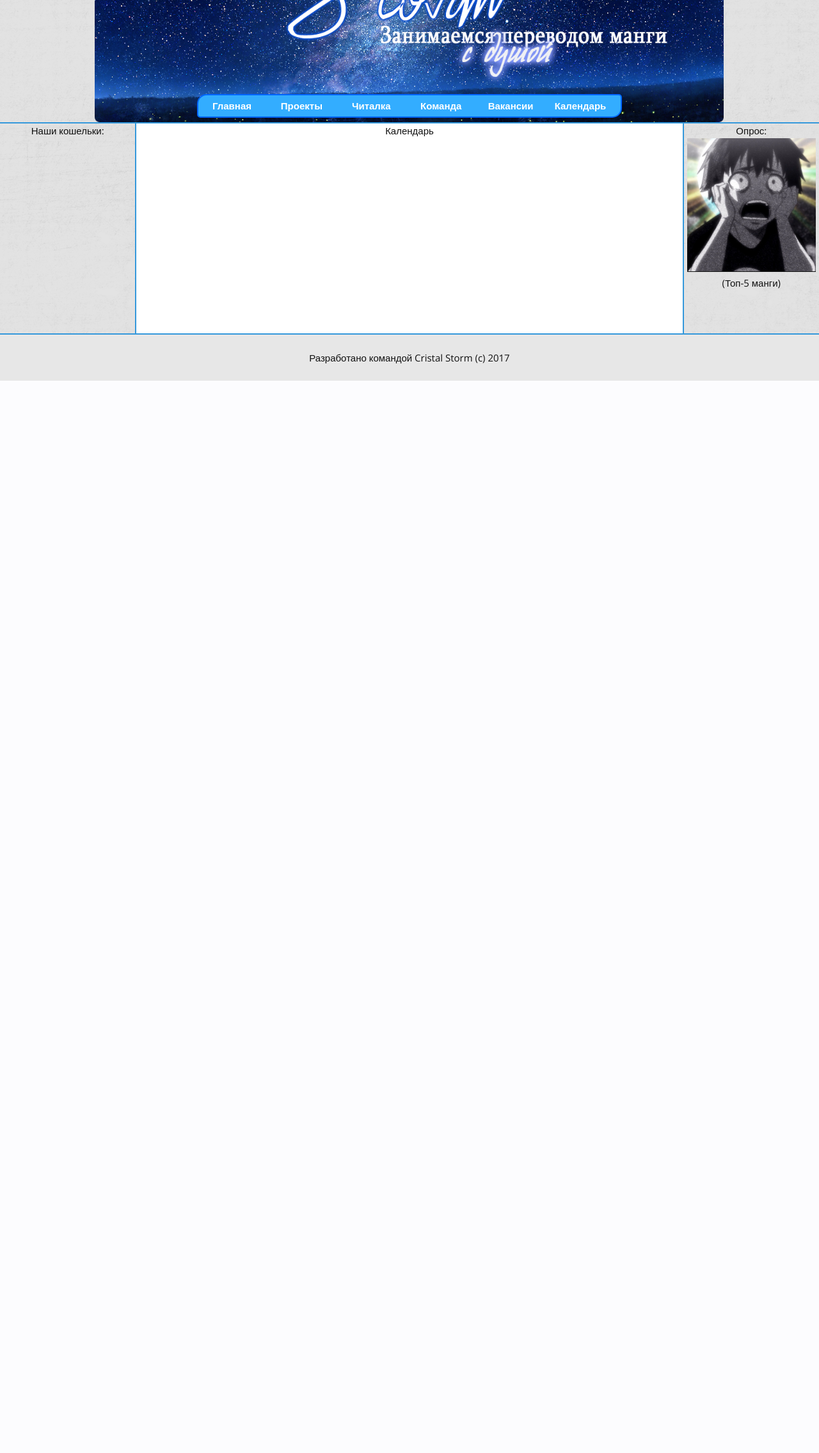
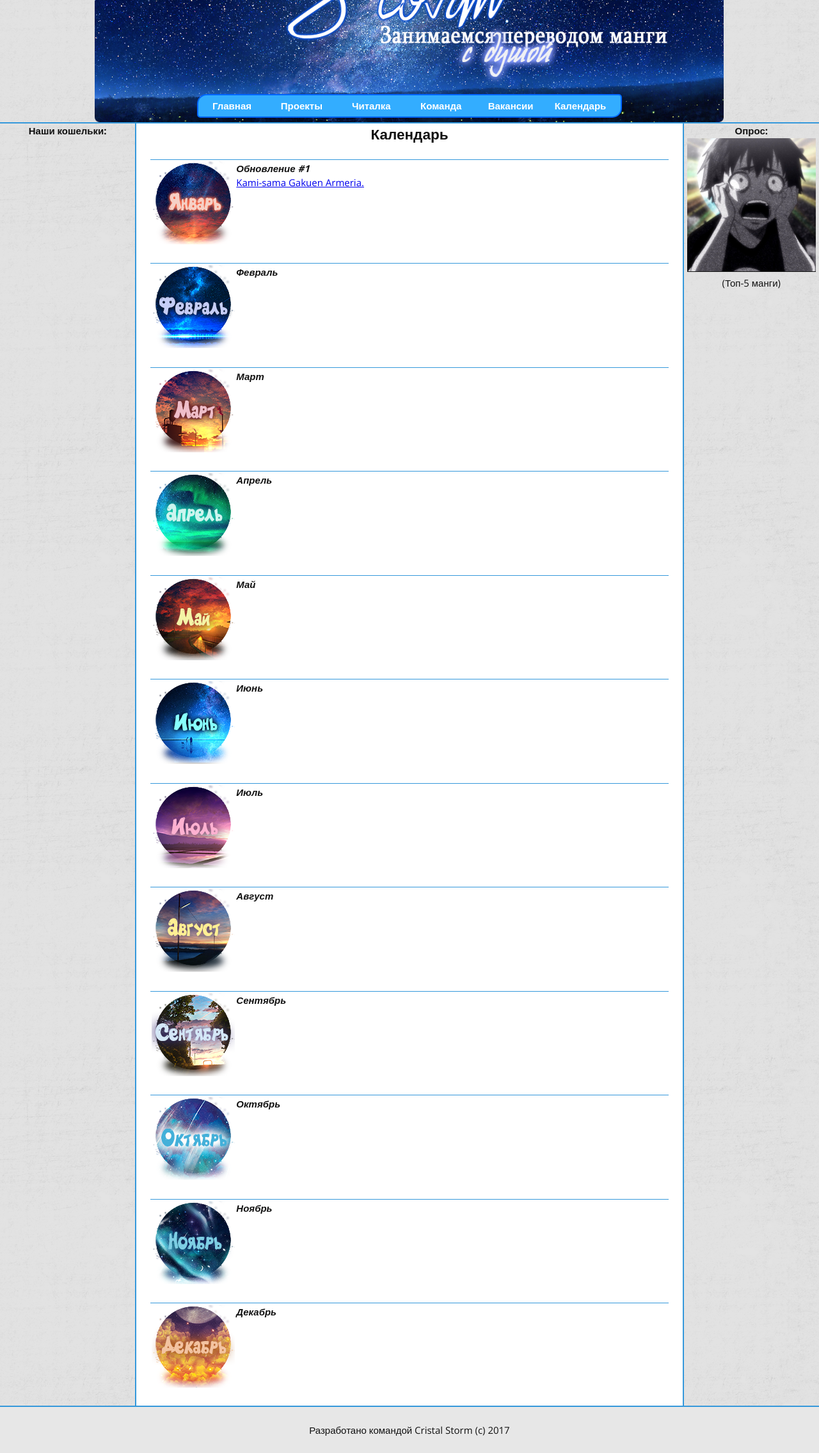
Before and after one commit to sosh7/sosh7.github.io, a PHP site: page /calendar.html in a window 1280 px wide. Shown: the part 207-2478 px from the top of the page at 64% size. Before the commit the page ends 802 px from the top, so only its background shows below. Run offline with PHP 8.4, Linux system fonts and the light colour scheme.

Commit message:
В первом приближении

```diff
--- a/about.html
+++ b/about.html
@@ -22,9 +22,9 @@
               </ul>
             </nav>
         </header>
-        <main class="main">Наши проекты</main>
-        <aside class="left">Наши кошельки:</aside>
-        <aside class="right">Опрос:
+        <main class="main"><h2>Наша команда</h2></main>
+        <aside class="left"><h4>Наши кошельки:</h4></aside>
+        <aside class="right"><h4>Опрос:</h4>
             <div>
                 <img src="img/opros.png" width=95%>
             </div>
--- a/calendar.html
+++ b/calendar.html
@@ -22,9 +22,106 @@
               </ul>
             </nav>
         </header>
-        <main class="main">Календарь</main>
-        <aside class="left">Наши кошельки:</aside>
-        <aside class="right">Опрос:
+        <main class="main"><h2>Календарь</h2>
+            <div class="news">
+                <moth class="moth">
+                    <img src="img/calendar/01.png">
+                </moth>
+                <moth class="moth">
+                    <b><i>Обновление #1 </i></b><br><a href="reader.html">Kami-sama Gakuen Armeria.</a>
+                </moth>
+            </div>
+            <div class="news">
+                <moth class="moth">
+                    <img src="img/calendar/02.png">
+                </moth>
+                <moth class="moth">
+                    <b><i>Февраль</i></b>
+                </moth>
+            </div>
+            <div class="news">
+                <moth class="moth">
+                    <img src="img/calendar/03.png">
+                </moth>
+                <moth class="moth">
+                    <b><i>Март</i></b>
+                </moth>
+            </div>
+            <div class="news">
+                <moth class="moth">
+                    <img src="img/calendar/04.png">
+                </moth>
+                <moth class="moth">
+                    <b><i>Апрель</i></b>
+                </moth>
+            </div>
+            <div class="news">
+                <moth class="moth">
+                    <img src="img/calendar/05.png">
+                </moth>
+                <moth class="moth">
+                    <b><i>Май</i></b>
+                </moth>
+            </div>
+            <div class="news">
+                <moth class="moth">
+                    <img src="img/calendar/06.png">
+                </moth>
+                <moth class="moth">
+                    <b><i>Июнь</i></b>
+                </moth>
+            </div>
+            <div class="news">
+                <moth class="moth">
+                    <img src="img/calendar/07.png">
+                </moth>
+                <moth class="moth">
+                    <b><i>Июль</i></b>
+                </moth>
+            </div>
+            <div class="news">
+                <moth class="moth">
+                    <img src="img/calendar/08.png">
+                </moth>
+                <moth class="moth">
+                    <b><i>Август</i></b>
+                </moth>
+            </div>
+            <div class="news">
+                <moth class="moth">
+                    <img src="img/calendar/09.png">
+                </moth>
+                <moth class="moth">
+                    <b><i>Сентябрь</i></b>
+                </moth>
+            </div>
+            <div class="news">
+                <moth class="moth">
+                    <img src="img/calendar/10.png">
+                </moth>
+                <moth class="moth">
+                    <b><i>Октябрь</i></b>
+                </moth>
+            </div>
+            <div class="news">
+                <moth class="moth">
+                    <img src="img/calendar/11.png">
+                </moth>
+                <moth class="moth">
+                    <b><i>Ноябрь</i></b>
+                </moth>
+            </div>
+            <div class="news">
+                <moth class="moth">
+                    <img src="img/calendar/12.png">
+                </moth>
+                <moth class="moth">
+                    <b><i>Декабрь</i></b>
+                </moth>
+            </div>
+        </main>
+        <aside class="left"><h4>Наши кошельки:</h4></aside>
+        <aside class="right"><h4>Опрос:</h4>
             <div>
                 <img src="img/opros.png" width=95%>
             </div>
--- a/css/main.css
+++ b/css/main.css
@@ -132,3 +132,15 @@ nav {
   margin: 2px;
   flex-grow: 0;
 }
+
+.news {
+  display: flex;
+  margin: 22px;
+  padding: 1px;
+  border-top: 1px solid #3498db;
+  text-align: left;
+}
+.moth {
+  text-align: left;
+  margin: 1px;
+}
--- a/reader.html
+++ b/reader.html
@@ -52,8 +52,8 @@
                      data-description="">
             </div>
         </main>
-        <aside class="left">Наши кошельки:</aside>
-        <aside class="right">Опрос:
+        <aside class="left"><h4>Наши кошельки:</h4></aside>
+        <aside class="right"><h4>Опрос:</h4>
             <div>
                 <img src="img/kitsune.jpg" width=95%>
             </div>
--- a/vacancy.html
+++ b/vacancy.html
@@ -22,9 +22,9 @@
               </ul>
             </nav>
         </header>
-        <main class="main">Вакансии</main>
-        <aside class="left">Наши кошельки:</aside>
-        <aside class="right">Опрос:
+        <main class="main"><h2>Вакансии</h2></main>
+        <aside class="left"><h4>Наши кошельки:</h4></aside>
+        <aside class="right"><h4>Опрос:</h4>
             <div>
                 <img src="img/opros.png" width=95%>
             </div>
```
Also changed, not shown: index.html (+17 -11 lines), projects.html (+66 -6 lines).
